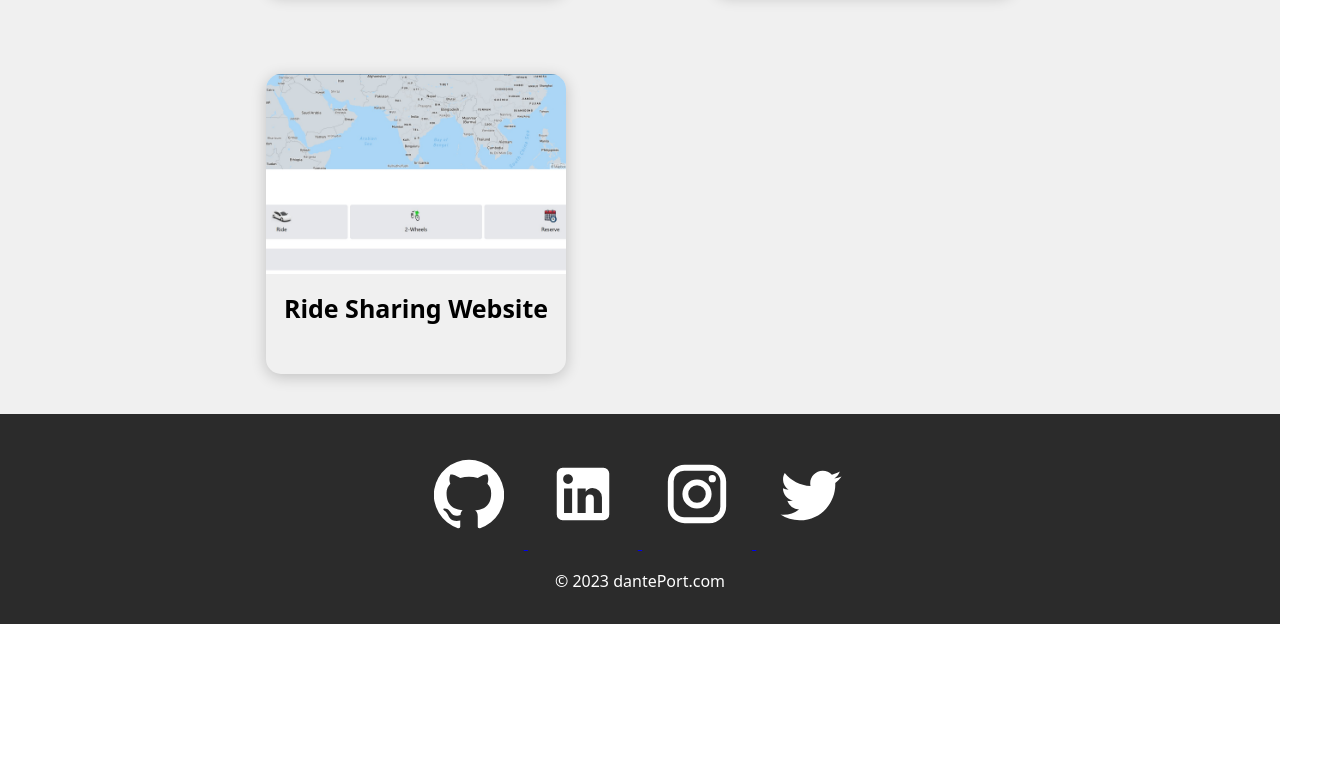
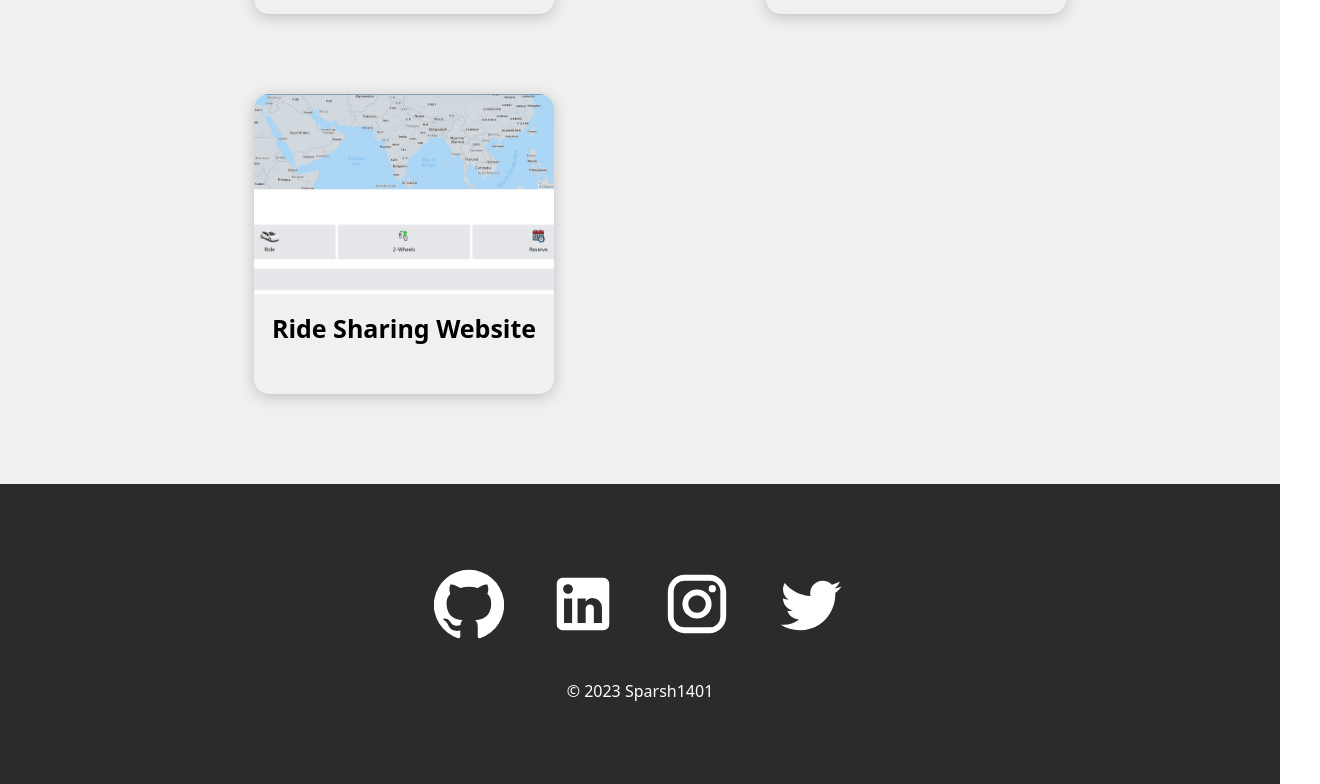
Before and after one commit to Sparsh1401/Portfolio-Website, a React (Create React App) app: page /projects in a window 1280 px wide. Shown: the part 912-1696 px from the top of the page, 1320 px wide, since content can reach past the window. Before the commit the page ends 1536 px from the top, so only its background shows below. Built offline with nearby package versions, Linux system fonts and the light colour scheme.

Commit message:
final commit

```diff
--- a/src/App.js
+++ b/src/App.js
@@ -6,7 +6,7 @@ import Experience from "./pages/Experience";
 import Navbar from "./components/Navbar";
 import Footer from "./components/Footer";
 import ProjectDisplay from "./pages/ProjectDisplay";
-import Skills from "./components/Skills";
+
 
 function App() {
   return (
--- a/src/components/Footer.js
+++ b/src/components/Footer.js
@@ -9,12 +9,12 @@ function Footer() {
   return (
     <div className="footer">
       <div className="socialMedia">
-        <a href="https://github.com/Sparsh1401"> <GithubIcon/></a>
+        <a href="https://github.com/Sparsh1401"><GithubIcon/></a>
         <a href="https://www.linkedin.com/in/sparsh-agarwal1401/"> <LinkedInIcon/></a>
         <a href="https://www.linkedin.com/in/sparsh-agarwal1401/"> <InstagramIcon/></a>
         <a href="https://www.linkedin.com/in/sparsh-agarwal1401/"> <TwitterIcon/></a>
       </div>
-      <p> &copy; 2023 dantePort.com</p>
+      <p> &copy; 2023 Sparsh1401</p>
     </div>
   );
 }
--- a/src/styles/Footer.css
+++ b/src/styles/Footer.css
@@ -1,12 +1,12 @@
 .footer {
   width: 100%;
-  height: 200px;
+  height: 300px;
   background: #2B2B2B;
   display: flex;
   justify-content: center;
   align-items: center;
   flex-direction: column;
-  padding-top: 10px;
+  /* padding-top: 10px; */
   text-decoration: none;
 }
 
@@ -16,7 +16,9 @@
   font-size: 70px;
   cursor: pointer;
 }
-
+.socialMedia a{
+  text-decoration: none;
+}
 .footer p {
   color: white;
 }
--- a/src/styles/Home.css
+++ b/src/styles/Home.css
@@ -20,6 +20,7 @@
 
 .hero-text{
   font-size: 3em;
+  font-weight: 500;
   color:orange
 }
 
@@ -40,6 +41,11 @@
   color: white;
 }
 
+.prompt{
+  color:cyan;
+  font-weight: 700;
+}
+
 .skills{
   width: 100%;
   height:100%;
@@ -55,7 +61,7 @@
 }
 
 .skillsGrid{
-  width: 80%;
+  width: 100%;
   height: auto;
   display: grid;
   grid-template-columns: 1fr 1fr 1fr ;
@@ -93,9 +99,11 @@
   font-size: 20px;
 }
 
+
+
 @media only screen and (max-width: 900px) {
   .about h2 {
-    font-size: 40px;
+    font-size: 30px;
   }
 
   .about .prompt {
@@ -109,7 +117,7 @@
   }
 
   .skillsGrid{
-    grid-template-columns: 1fr;
+    grid-template-columns: 1fr 1fr;
   }
 
   .skill-container{
@@ -121,8 +129,19 @@
   }
 }
 
+@media only screen and (max-width:600px)
+{
+  .skillsGrid{
+    height: auto;
+    grid-template-columns: 1fr;
+  }
+  .about h2{
+    margin-top: 10px;
+  }
+}
+
 @media only screen and (min-width: 200px) {
-  .about h2 {
+  .about span {
     font-size: 40px;
   }
 }
--- a/src/styles/ProjectDisplay.css
+++ b/src/styles/ProjectDisplay.css
@@ -34,3 +34,22 @@
   font-size: 60px;
   color: #3e497a;
 }
+
+@media only screen and (max-width: 800px) {
+  .project img {
+    width: 400px;
+  }
+
+  .project p{
+    font-size: 20px;
+  }
+}
+@media only screen and (max-width: 350px) {
+  .project img {
+    width: 300px;
+  }
+
+  .project p{
+    font-size: 15px;
+  }
+}
--- a/src/styles/Projects.css
+++ b/src/styles/Projects.css
@@ -5,16 +5,19 @@
   justify-content: center;
   align-items: center;
   flex-direction: column;
+  margin-bottom: 30px;
+  padding: 20px;
 }
 .projects .projectTitle {
   text-align: center;
   color: #3e497a;
   font-size: 60px;
   font-weight: bolder;
+  margin: 10px;
 }
 
 .projectList {
-  width: 70vw;
+  width: 80vw;
   height: auto;
   display: grid;
   grid-template-columns: 1fr 1fr 1fr;
```
